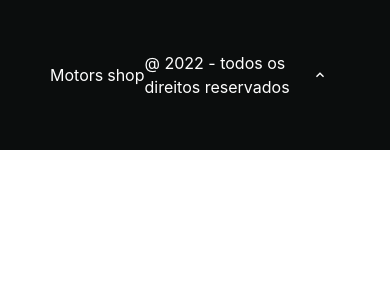
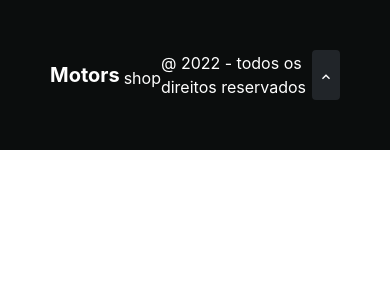
Before and after one commit to KMotorsShop/motors-shop, a React (Vite) app in the folder frontend/: page / in a window 390 px wide. Shown: the top 300 px of the page. Built offline with nearby package versions, Linux system fonts and the light colour scheme.

Commit message:
feat: starting mobile footer

```diff
--- a/frontend/src/components/Footer/index.tsx
+++ b/frontend/src/components/Footer/index.tsx
@@ -1,39 +1,24 @@
 import { CardFooter, Button, IconButton, Box } from "@chakra-ui/react";
 import { ChevronUpIcon } from "@chakra-ui/icons"
+
+import { SFooter } from "./styles";
 
 export const Footer = () => {
 
     return (
-        <Box
-        bg="#0B0D0D"
-        width="100%"
-        color="#FFFFFF"
-        display="flex"
-        alignItems="center"
-        justifyContent="space-between"
-        padding={50}
-        >
-            <Box
-            display="flex"
-            alignItems="center"
-            gap="4px"
-
-            >
+        <SFooter>
+            <div className="title">
                 <h4>
                     Motors
                 </h4>
                 <p> shop </p>
-            </Box>
+            </div>
             <p>
                 @ 2022 - todos os direitos reservados
             </p>
-            <IconButton
-            aria-label="Up of page"
-            colorScheme="#212529"
-            icon={<ChevronUpIcon/>}
-            width="53px"
-            height="50px">
-            </IconButton>
-        </Box>
+            <button>
+                <ChevronUpIcon/>
+            </button>
+        </SFooter>
     );
 };
--- /dev/null
+++ b/frontend/src/components/Footer/styles.ts
@@ -0,0 +1,38 @@
+import {styled} from "@stitches/react";
+
+export const SFooter = styled('footer', {
+    backgroundColor: "#0B0D0D",
+    width: "100%",
+    padding: 50,
+    color: "#FFFFFF",
+
+    display: "flex",
+    alignItems: "center",
+    justifyContent: "space-between",
+    alignSelf: "end",
+
+    ".title": {
+        display: "flex" ,
+        alignItems: "end",
+        gap: "4px",
+
+        "h4": {
+            fontSize: 20,
+            fontWeight: "bold",
+        }
+    },
+
+    "button": {
+       height: 50,
+       width: 53,
+       borderRadius: 4,
+
+       backgroundColor: "#212529",
+
+    },
+
+    "@mobile": {
+        display: "flex",
+        flexDirection: "column",
+    }
+});
```
